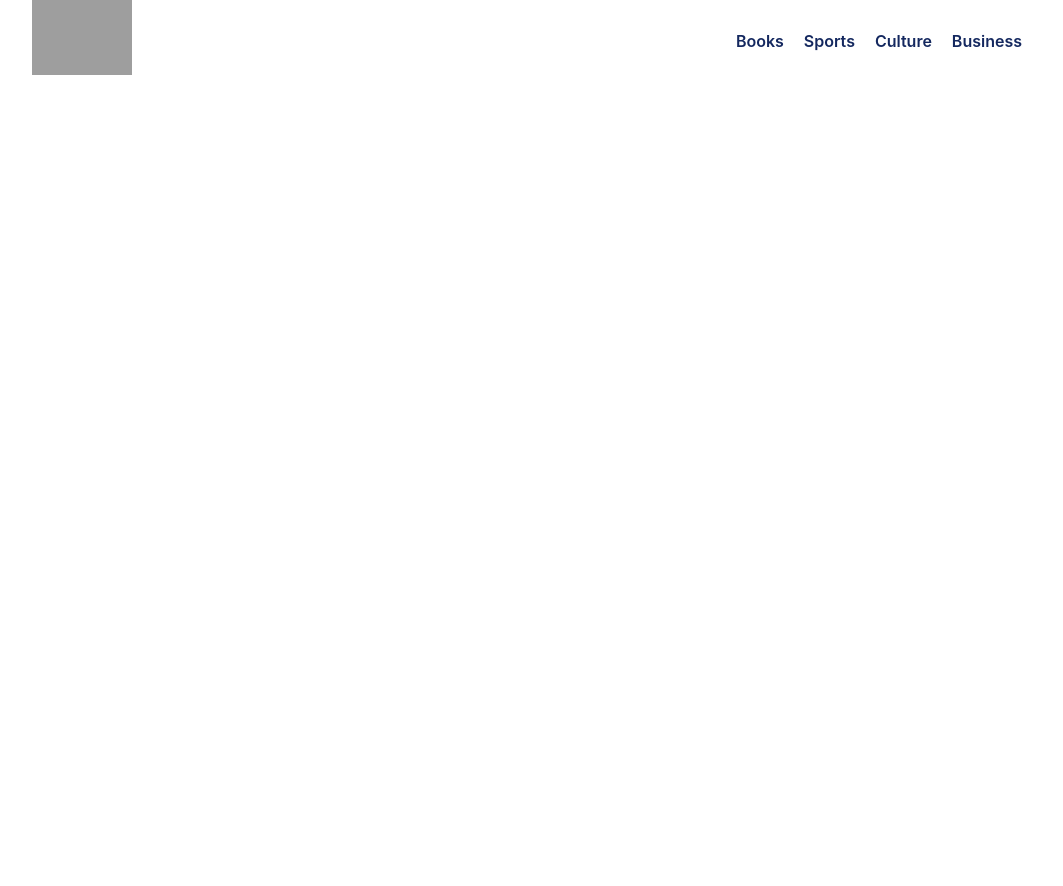
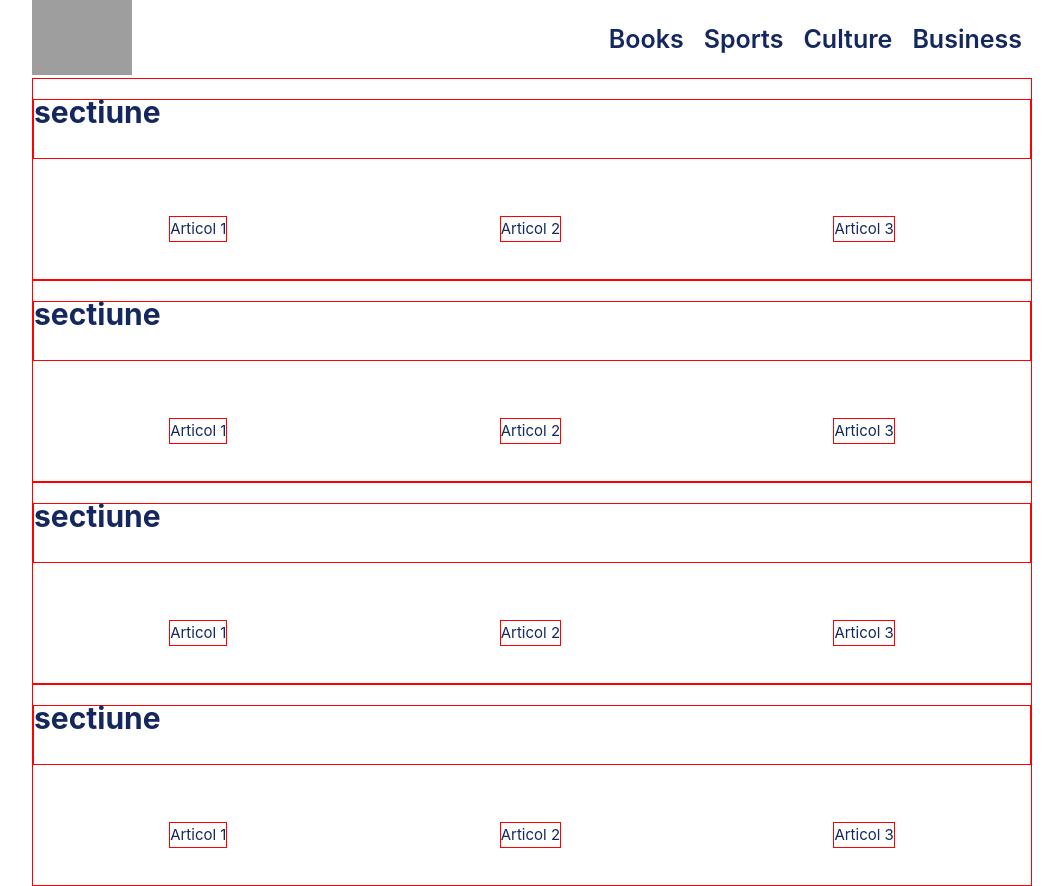
Before and after one commit to AuraDavid/final-project, a React (Vite) app: page / in a window 1280 px wide. Shown: the whole page, without its empty margins (108-1171 px from the left). Before the commit the page ends 800 px from the top, so only its background shows below. Built offline with nearby package versions, Linux system fonts and the light colour scheme; grey boxes are pictures that could not be loaded.

Commit message:
Added MainPage component

```diff
--- a/src/App.jsx
+++ b/src/App.jsx
@@ -1,12 +1,14 @@
 import React from 'react';
 import Header from './components/Header/Header';
 import { Outlet } from "react-router-dom";
+import MainPage from './components/MainPage/MainPage';
 
 function App() {
 
   return (
     <div>
       <Header />
+      <MainPage />
       <Outlet />
     </div>
   );
--- a/src/components/Header/Header.module.css
+++ b/src/components/Header/Header.module.css
@@ -4,6 +4,7 @@
     justify-content: space-between;
     align-items: center;
     flex-direction: row;
+    font-size: 25px;
 }
 
 ul.navList {
--- /dev/null
+++ b/src/components/MainPage/MainPage.jsx
@@ -0,0 +1,43 @@
+import styles from "./MainPage.module.css"
+
+const MainPage = () => {
+
+    return (
+        <div>
+            <div className={styles.container}>
+                <h1 className={styles.sectionTitle}>sectiune</h1>
+                <section className={styles.section}>
+                    <article className={styles.firstArticle}>Articol 1</article>
+                    <article className={styles.secondArticle}>Articol 2</article>
+                    <article className={styles.thirdArticle}>Articol 3</article>
+                </section>
+            </div>
+            <div className={styles.container}>
+                <h1 className={styles.sectionTitle}>sectiune</h1>
+                <section className={styles.section}>
+                    <article className={styles.firstArticle}>Articol 1</article>
+                    <article className={styles.secondArticle}>Articol 2</article>
+                    <article className={styles.thirdArticle}>Articol 3</article>
+                </section>
+            </div>
+            <div className={styles.container}>
+                <h1 className={styles.sectionTitle}>sectiune</h1>
+                <section className={styles.section}>
+                    <article className={styles.firstArticle}>Articol 1</article>
+                    <article className={styles.secondArticle}>Articol 2</article>
+                    <article className={styles.thirdArticle}>Articol 3</article>
+                </section>
+            </div>
+            <div className={styles.container}>
+                <h1 className={styles.sectionTitle}>sectiune</h1>
+                <section className={styles.section}>
+                    <article className={styles.firstArticle}>Articol 1</article>
+                    <article className={styles.secondArticle}>Articol 2</article>
+                    <article className={styles.thirdArticle}>Articol 3</article>
+                </section>
+            </div>
+        </div>
+    )
+};
+
+export default MainPage;
--- /dev/null
+++ b/src/components/MainPage/MainPage.module.css
@@ -0,0 +1,29 @@
+.container {
+    display: grid;
+    grid-template-rows: 100px 100px;
+    border: 1px solid red;
+    color: #14285F;
+    font-size: 15px;
+}
+
+.section {
+    display: flex;
+    align-items: center;
+    justify-content: space-around;
+}
+
+.sectionTitle {
+    border: 1px solid red;
+}
+
+.firstArticle {
+    border: 1px solid red;
+}
+
+.secondArticle {
+    border: 1px solid red;
+}
+
+.thirdArticle {
+    border: 1px solid red;
+}
```
